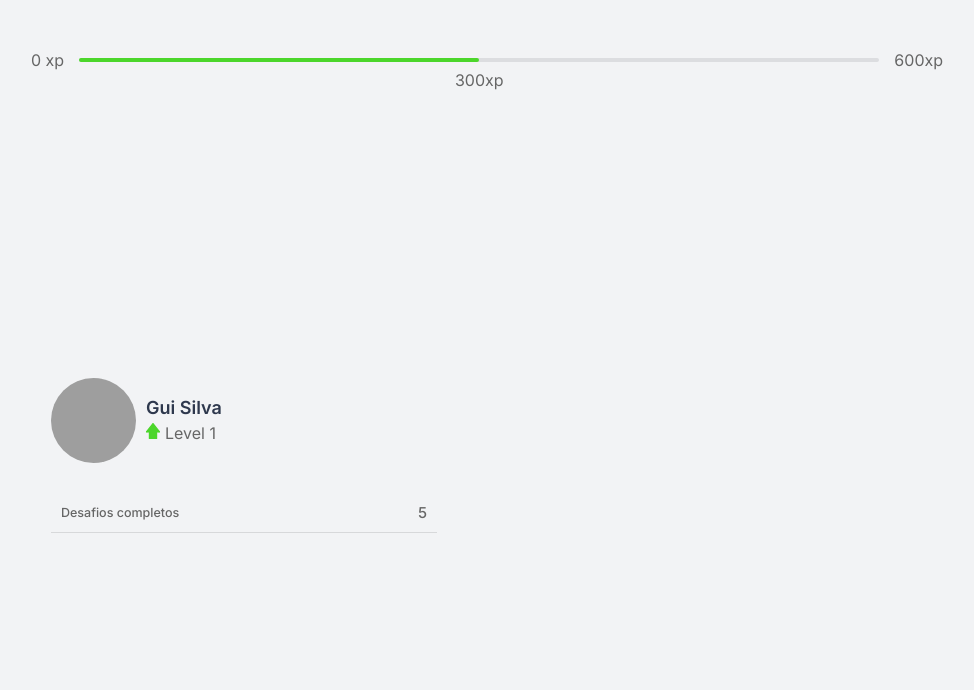
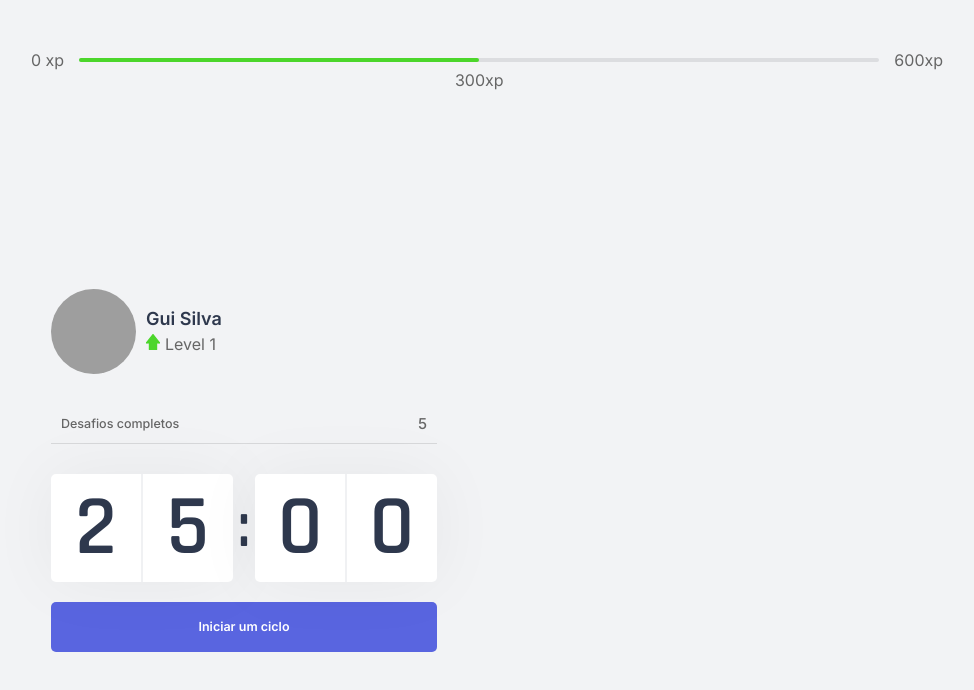
Before and after one commit to Gui-dev/node-next, a Next.js app in the folder web/: page / in a window 1280 px wide. Shown: the top 690 px of the page, without its empty margins (153-1127 px from the left). Built offline with nearby package versions, Linux system fonts and the light colour scheme; grey boxes are pictures that could not be loaded.

Commit message:
feat: add component Countdown

```diff
--- a/web/src/pages/index.tsx
+++ b/web/src/pages/index.tsx
@@ -1,4 +1,5 @@
 import { CompletedChallenges } from '../components/CompletedChallenges'
+import { Countdown } from '../components/Countdown'
 import { Profile } from '../components/Profile'
 import { Container } from './../styles/home'
 
@@ -9,6 +10,7 @@ export default function Home () {
         <div>
           <Profile />
           <CompletedChallenges />
+          <Countdown />
         </div>
 
         <div></div>
```
